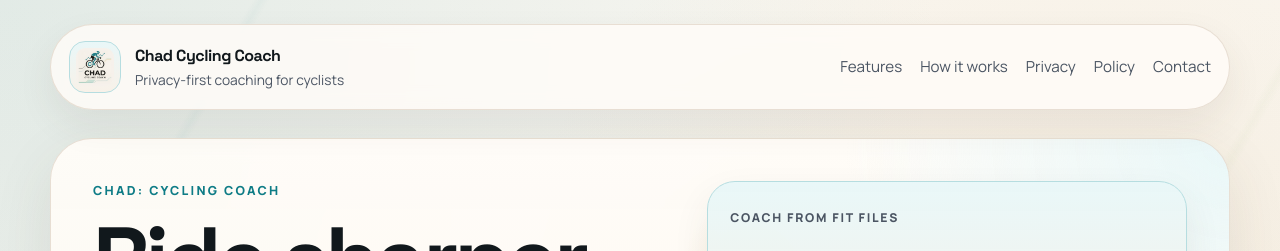
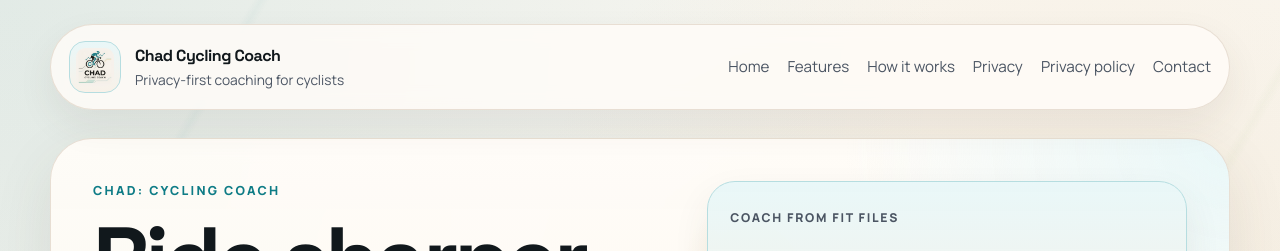
Before and after one commit to whiskerworks-dev/chad-public-site, a Jekyll site: the page built from index.md, in a window 1280 px wide. Shown: the top 251 px of the page. Built offline with Jekyll 4.4.1, drawn with Linux system fonts in a browser that asks for light colours.

Commit message:
Update header

```diff
--- a/_layouts/default.html
+++ b/_layouts/default.html
@@ -29,6 +29,7 @@
       --radius-xl: 36px;
       --radius-lg: 28px;
       --radius-md: 22px;
+      --anchor-offset: 112px;
     }
 
     * {
@@ -184,6 +185,11 @@
       box-shadow: var(--shadow-soft);
       overflow: hidden;
       position: relative;
+    }
+
+    .hero-shell,
+    .section-block {
+      scroll-margin-top: var(--anchor-offset);
     }
 
     .hero-shell::after {
@@ -508,6 +514,10 @@
     }
 
     @media (max-width: 960px) {
+      :root {
+        --anchor-offset: 28px;
+      }
+
       .site-header,
       .hero-shell,
       .split-section,
@@ -571,10 +581,11 @@
       </a>
 
       <nav class="site-nav" aria-label="Primary">
+        <a href="#top">Home</a>
         <a href="#features">Features</a>
         <a href="#workflow">How it works</a>
         <a href="#privacy">Privacy</a>
-        <a href="#privacy-policy">Policy</a>
+        <a href="#privacy-policy">Privacy policy</a>
         <a href="mailto:{{ site.email }}">Contact</a>
       </nav>
     </header>
@@ -586,6 +597,7 @@
     <footer class="site-footer">
       <p>{{ site.title }} is a public-facing overview of the mobile app’s product and privacy model.</p>
       <div class="footer-links">
+        <a href="#top">Home</a>
         <a href="#privacy">Privacy-first design</a>
         <a href="#privacy-policy">Privacy policy</a>
         <a href="mailto:{{ site.email }}">{{ site.email }}</a>
```
